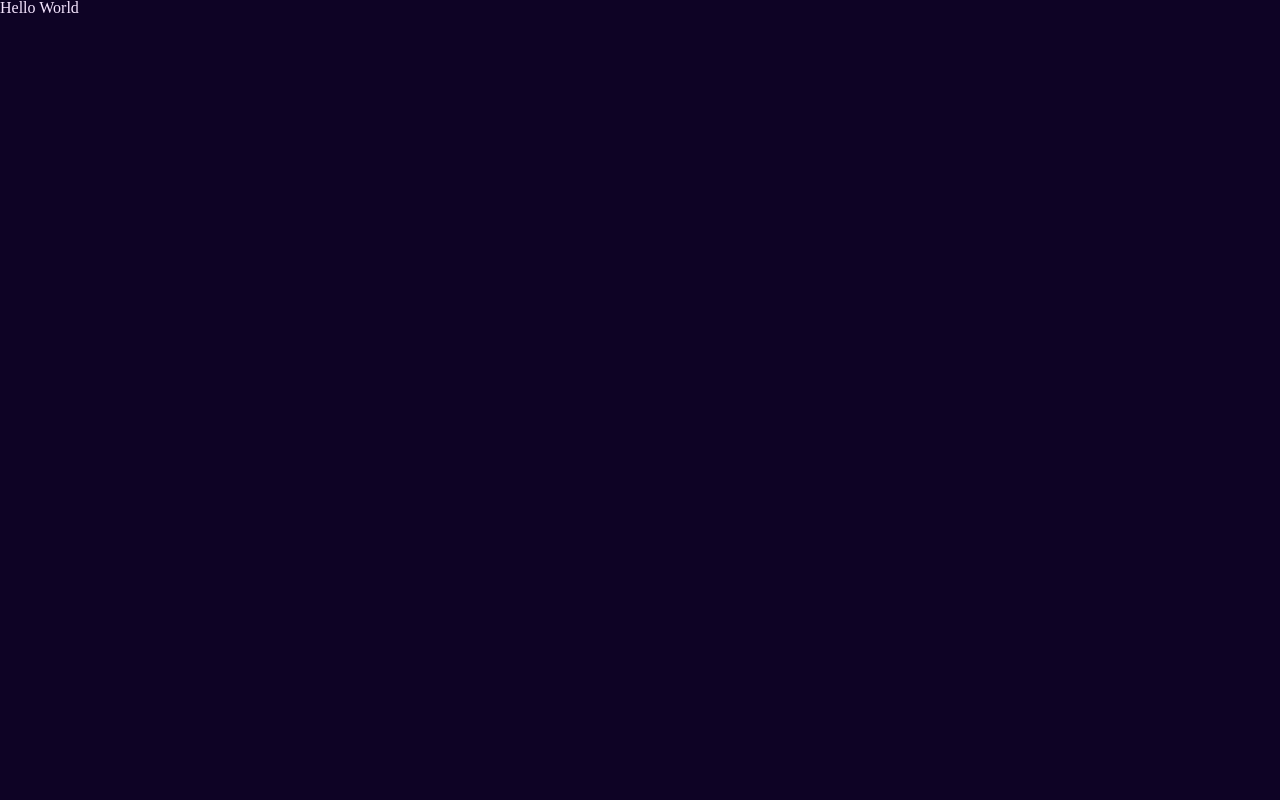
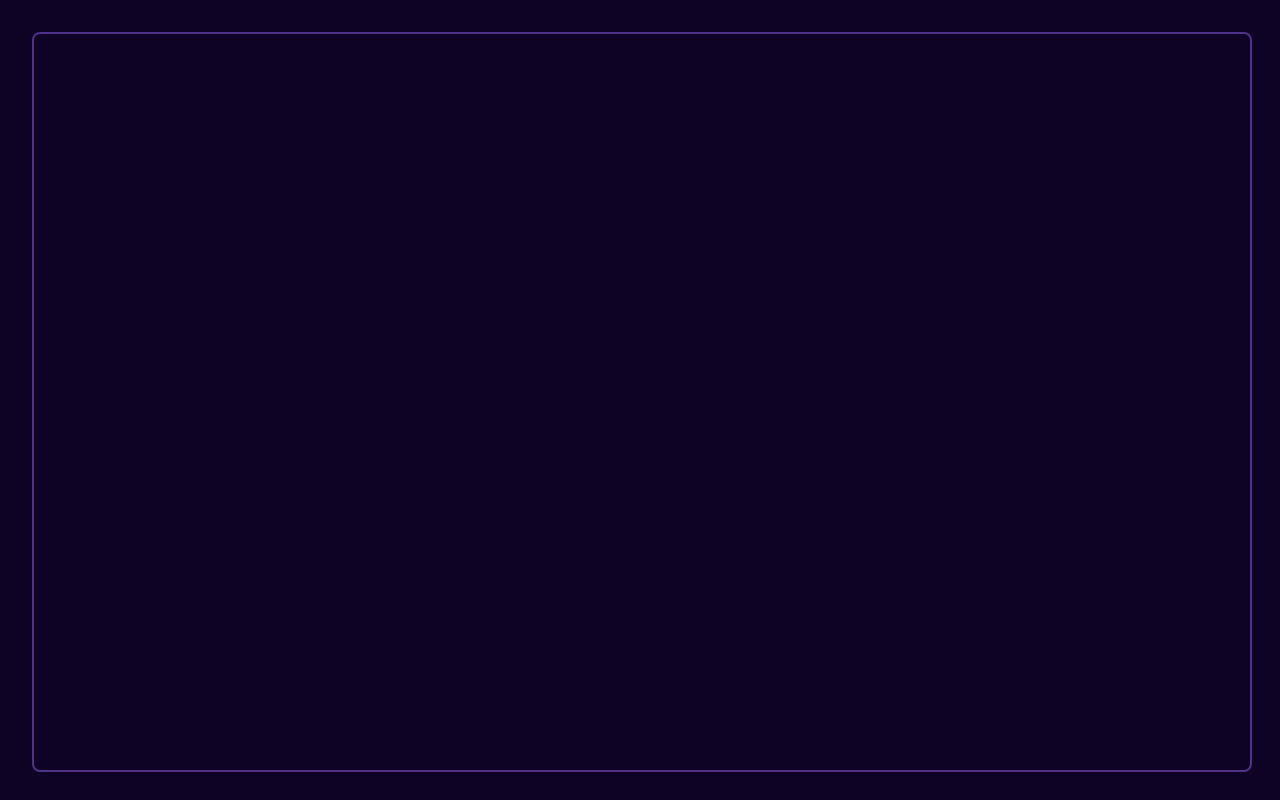
Before and after one commit to Andres191200/expenses-app, a Next.js app: page / in a window 1280 px wide. Built offline with nearby package versions, Linux system fonts and the light colour scheme.

Commit message:
main home layout

```diff
--- a/src/app/globals.scss
+++ b/src/app/globals.scss
@@ -14,6 +14,15 @@
     --warning: oklch(0.7 0.14 100);
     --success: oklch(0.7 0.14 160);
     --info: oklch(0.7 0.14 260);
+
+    --spacing-sm: 1rem;
+    --spacing-md: 2rem;
+    --spacing-lg: 3rem;
+
+    --border-radius-sm: .5rem;
+    --border-radius-md: 1rem;
+    --border-radius-lg: 2rem;
+
 }
 
 html, body, div, span, applet, object, iframe,
--- a/src/app/page.tsx
+++ b/src/app/page.tsx
@@ -1,8 +1,26 @@
+import styles from "@/app/styles.module.scss";
 
 export default function Home() {
   return (
-    <main>
-      <h1>Hello World</h1>
-    </main>
+    <div className={styles.homePage}>
+      <div className={styles.mainGridLayout}>
+        <div className={styles.headerGrid}>
+          <div className={styles.mainExpensesCost} />
+          <div className={styles.monthlyExpensesCost} />
+          <div className={styles.topExpensesCategories} />
+          <div className={styles.averageExpensesCost} />
+          <div className={styles.highestExpenseCost} />
+        </div>
+
+        <div className={styles.expensesGrid}>
+          <div className={styles.expenseCard} />
+          <div className={styles.expenseCard} />
+          <div className={styles.expenseCard} />
+          <div className={styles.expenseCard} />
+          <div className={styles.expenseCard} />
+          <div className={styles.expenseCard} />
+        </div>
+      </div>
+    </div>
   );
 }
--- /dev/null
+++ b/src/app/styles.module.scss
@@ -0,0 +1,42 @@
+.homePage {
+  padding: var(--spacing-md);
+  box-sizing: border-box;
+  height: 100vh;
+  width: 100vw;
+}
+
+.mainGridLayout {
+  display: grid;
+  height: 100%;
+  width: 100%;
+  border: 2px solid var(--border);
+  border-radius: var(--border-radius-sm);
+}
+
+.headerGrid {
+  display: grid;
+    grid-template-columns: repeat(4, 1fr);
+  grid-template-rows: auto auto;
+  grid-template-areas: "mainExpensesCost monthlyExpensesCost topExpensesCategories topExpensesCategories"
+                      "mainExpensesCost highestExpenseCost topExpensesCategories averageExpensesCost";
+  gap: var(--spacing-sm);
+  & > div {
+    background-color: green;
+  }
+
+  .mainExpensesCost{
+    grid-area: mainExpensesCost;
+  }
+  .monthlyExpensesCost{
+    grid-area: monthlyExpensesCost;
+  }
+  .topExpensesCategories{
+    grid-area: topExpensesCategories;
+  }
+  .averageExpensesCost{
+    grid-area: averageExpensesCost;
+  }
+  .highestExpenseCost{
+    grid-area: highestExpenseCost;
+  }
+}
```
